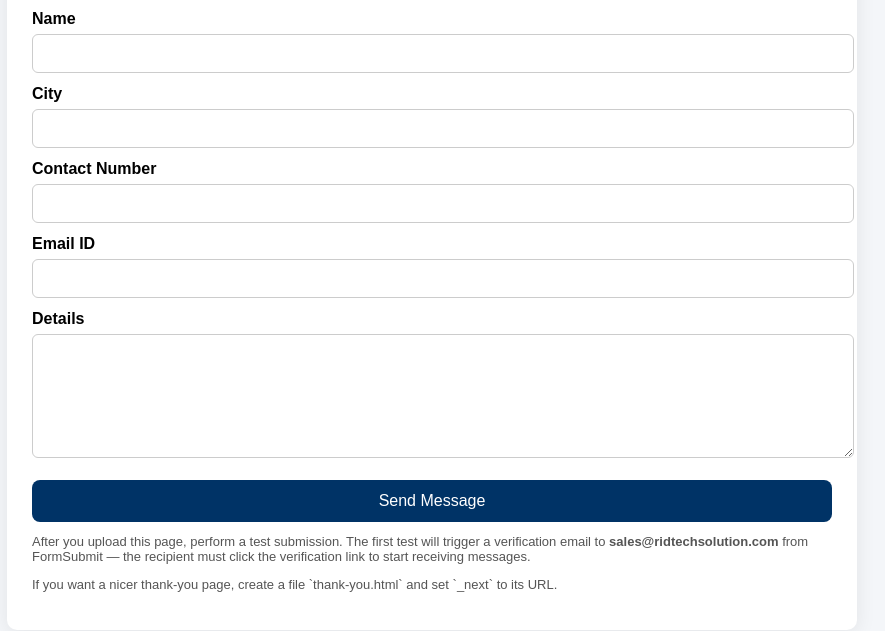
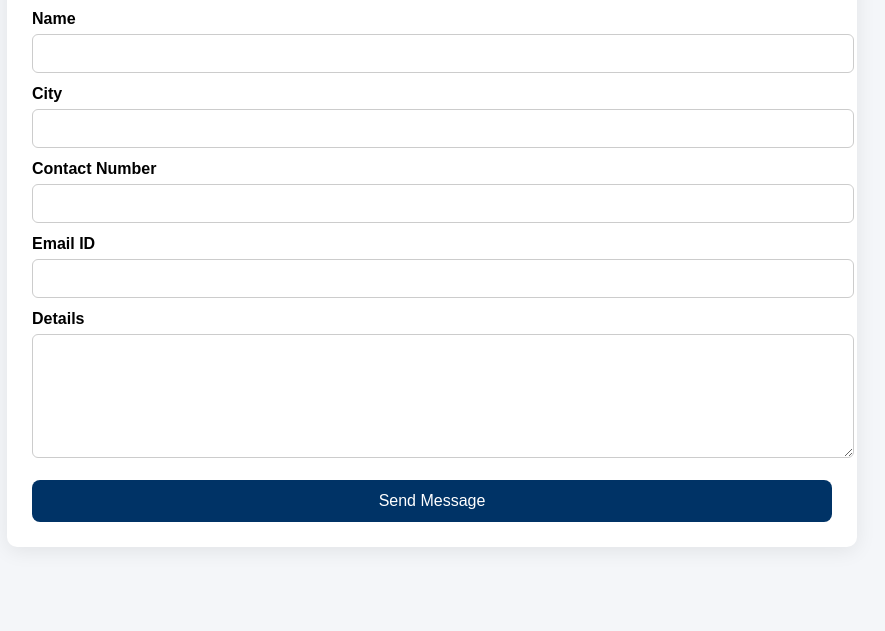
Before and after one commit to nikhilraut9966/homeloan, a plain HTML site: page contact.html in a window 1280 px wide. Shown: the part 121-752 px from the top of the page, without its empty margins (208-1093 px from the left). Drawn offline with Linux system fonts and the light colour scheme.

Commit message:
Clean up contact form instructions
Removed instructions for test submission and thank-you page.

```diff
--- a/contact.html
+++ b/contact.html
@@ -54,12 +54,7 @@
       <button type="submit">Send Message</button>
     </form>
 
-    <p class="note">
-      After you upload this page, perform a test submission. The first test will trigger a verification email to
-      <strong>sales@ridtechsolution.com</strong> from FormSubmit — the recipient must click the verification link to start receiving messages.
-    </p>
 
-    <p class="note">If you want a nicer thank-you page, create a file `thank-you.html` and set `_next` to its URL.</p>
   </div>
 </body>
 </html>
```
